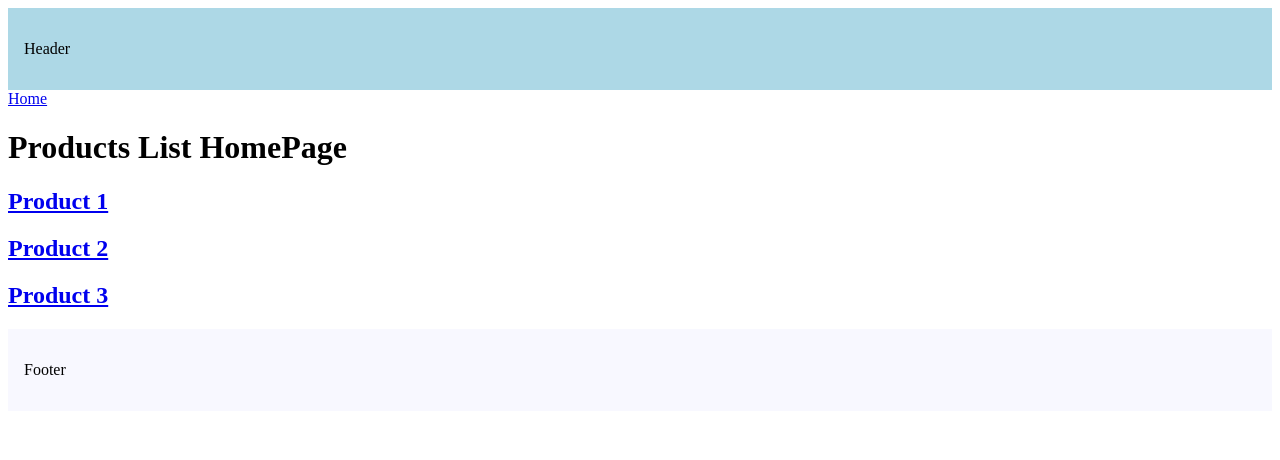
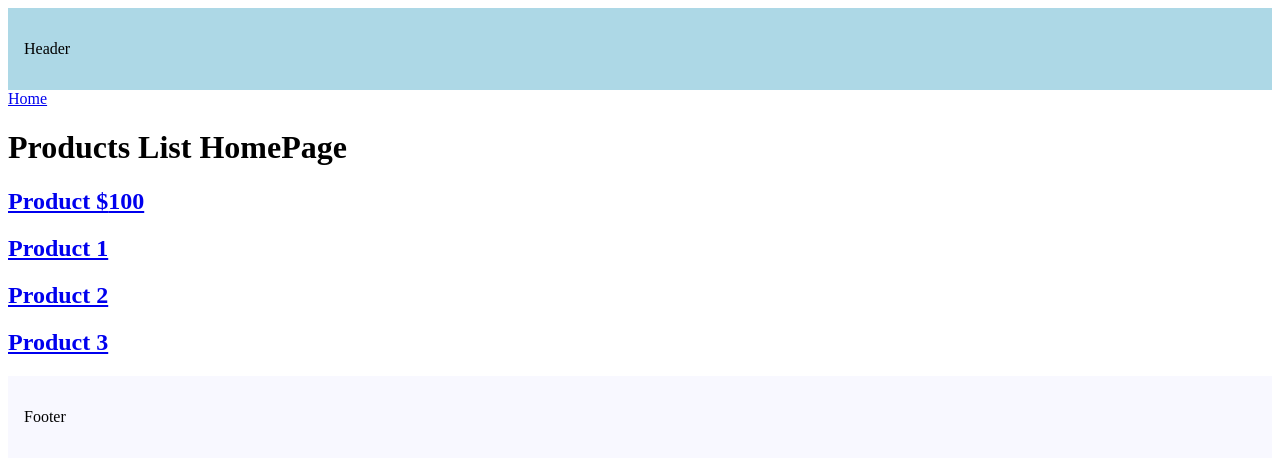
Before and after one commit to Mandalapuanusha/NextJSApp, a Next.js app: page /products in a window 1280 px wide. Shown: the top 460 px of the page. Built offline with nearby package versions, Linux system fonts and the light colour scheme.

Commit message:
UI Link based component Navigation - Example 2 Client Side UI Navigation

```diff
--- a/src/app/products/ProductHomePage.tsx
+++ b/src/app/products/ProductHomePage.tsx
@@ -7,9 +7,12 @@
     }
 };
 export default function ProductsHome() {
+    const productId =100;
+
     return (<>
         <Link href="/"> Home</Link>
         <h1>Products List HomePage</h1>
+        <h2> <Link href={`/products/${productId}`}> Product ${productId}</Link></h2>
         <h2> <Link href="/products/1"> Product 1</Link></h2>
         <h2> <Link href="/products/2"> Product 2</Link></h2>
         <h2> <Link href="/products/3"> Product 3</Link></h2>
```
